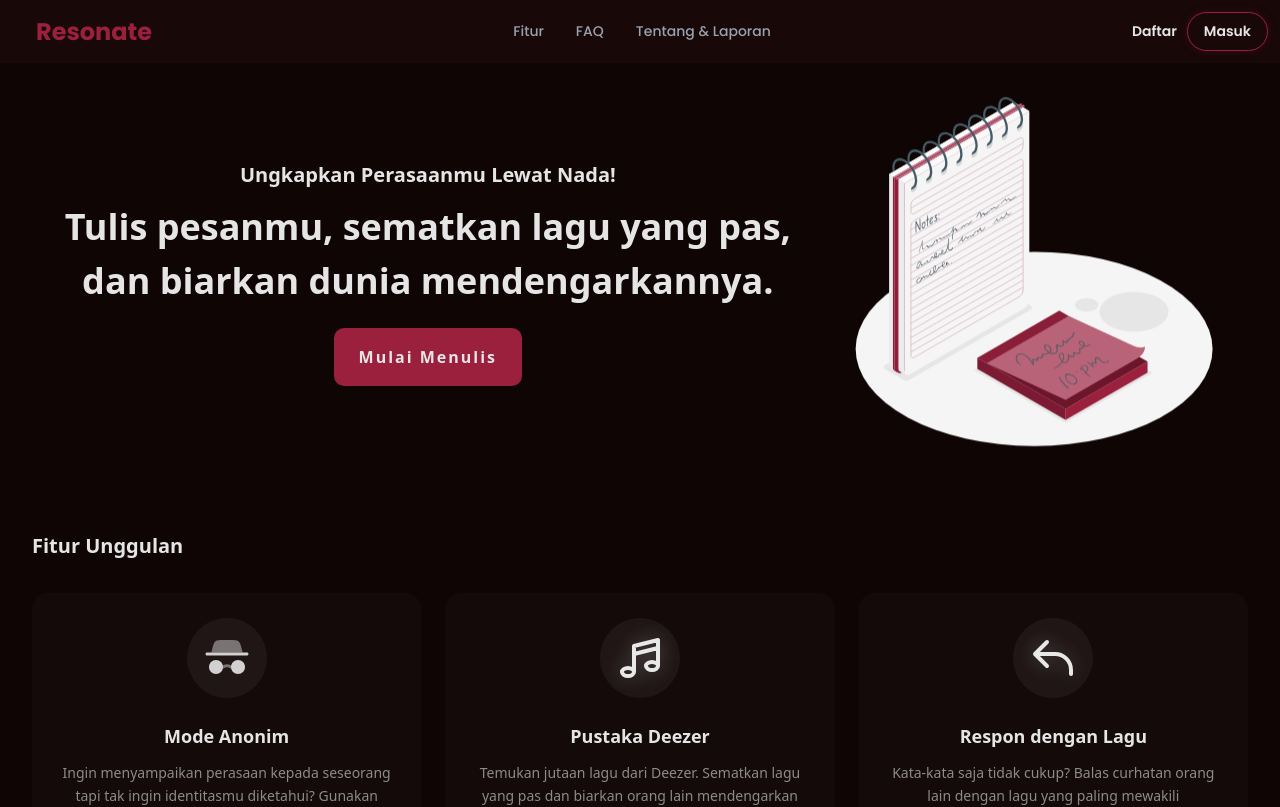
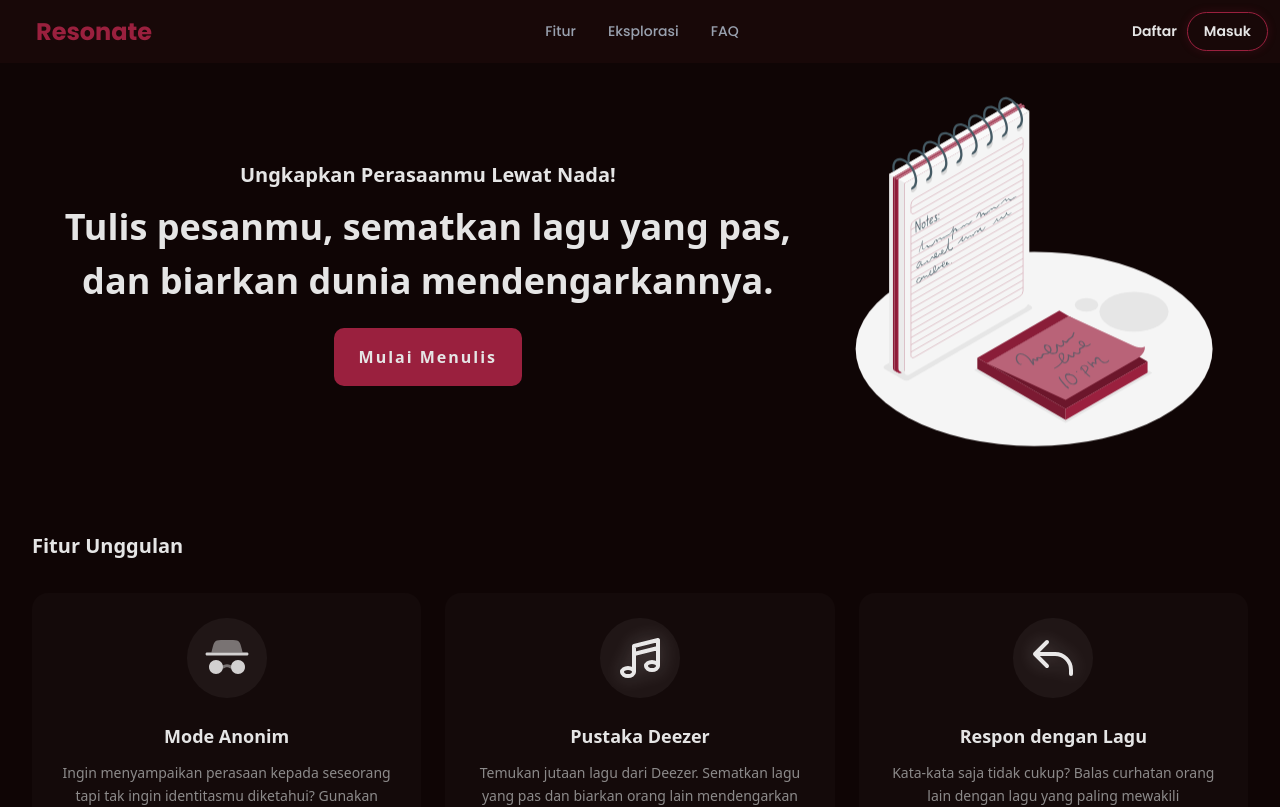
Before and after one commit to gilangages/resonate, a Vue app in the folder front-end/: page / in a window 1280 px wide. Shown: the top 807 px of the page. Built offline with nearby package versions, Linux system fonts and the light colour scheme; no server answers.

Commit message:
benerin landing page navbar lagi

```diff
--- a/front-end/src/components/LandingPage/LandingPage.vue
+++ b/front-end/src/components/LandingPage/LandingPage.vue
@@ -82,7 +82,7 @@ onMounted(() => {
     <Navbar />
     <Hero id="home" />
     <Fitur id="fitur" />
-    <PesanLain />
+    <PesanLain id="pesan-lain" />
     <FAQ id="faq" />
     <Ajakan />
     <Footer />
--- a/front-end/src/components/LandingPage/Section/Navbar.vue
+++ b/front-end/src/components/LandingPage/Section/Navbar.vue
@@ -25,7 +25,6 @@ const handleScroll = (sectionId) => {
   }
 };
 
-// LOGIKA PERBAIKAN DI SINI (Tetap dipertahankan)
 const scrollToSection = async (sectionId) => {
   isMobileMenuOpen.value = false;
 
@@ -33,25 +32,23 @@ const scrollToSection = async (sectionId) => {
     // 1. Pindah ke Home
     await router.push("/");
 
-    // 2. Cek elemen secara berulang (Polling)
+    // 2. Polling cek elemen
     let attempts = 0;
     const checkExist = setInterval(() => {
       const element = document.getElementById(sectionId);
 
       if (element) {
-        // Jika ketemu, langsung scroll dan hentikan pengecekan
         handleScroll(sectionId);
         clearInterval(checkExist);
       }
 
       attempts++;
-      // Jika sudah 20x cek (2 detik) tidak ketemu juga, menyerah (stop)
       if (attempts >= 20) {
         clearInterval(checkExist);
       }
     }, 100);
   } else {
-    // Jika sudah di Home, langsung scroll
+    // Jika sudah di Home
     handleScroll(sectionId);
   }
 };
@@ -86,7 +83,7 @@ const scrollToSection = async (sectionId) => {
 
         <div @click="scrollToSection('home')" class="cursor-pointer flex items-center gap-2 select-none">
           <h1
-            class="text-[24px] sm:text-[24px] text-[#9a203e] m-0 sm:ml-[1em] font-bold hover:text-[#b92b4a] transition-colors">
+            class="text-[16px] sm:text-[24px] text-[#9a203e] m-0 sm:ml-[1em] font-bold hover:text-[#b92b4a] transition-colors">
             Resonate
           </h1>
         </div>
@@ -96,12 +93,16 @@ const scrollToSection = async (sectionId) => {
         <button @click="scrollToSection('fitur')" class="hover:text-white transition-colors hover:scale-105 transform">
           Fitur
         </button>
+
+        <button
+          @click="scrollToSection('pesan-lain')"
+          class="hover:text-white transition-colors hover:scale-105 transform">
+          Eksplorasi
+        </button>
+
         <button @click="scrollToSection('faq')" class="hover:text-white transition-colors hover:scale-105 transform">
           FAQ
         </button>
-        <RouterLink to="/about" class="hover:text-white transition-colors hover:scale-105 transform">
-          Tentang & Laporan
-        </RouterLink>
       </div>
 
       <div class="flex items-center gap-[10px]">
@@ -134,17 +135,18 @@ const scrollToSection = async (sectionId) => {
             class="text-left hover:text-[#9a203e] py-2 border-b border-white/5 transition-colors">
             Fitur
           </button>
+
+          <button
+            @click="scrollToSection('pesan-lain')"
+            class="text-left hover:text-[#9a203e] py-2 border-b border-white/5 transition-colors">
+            Eksplorasi
+          </button>
+
           <button
             @click="scrollToSection('faq')"
             class="text-left hover:text-[#9a203e] py-2 border-b border-white/5 transition-colors">
             FAQ
           </button>
-          <RouterLink
-            to="/about"
-            @click="isMobileMenuOpen = false"
-            class="block hover:text-[#9a203e] py-2 border-b border-white/5 transition-colors">
-            Tentang & Laporan
-          </RouterLink>
 
           <div class="pt-2">
             <RouterLink
```
